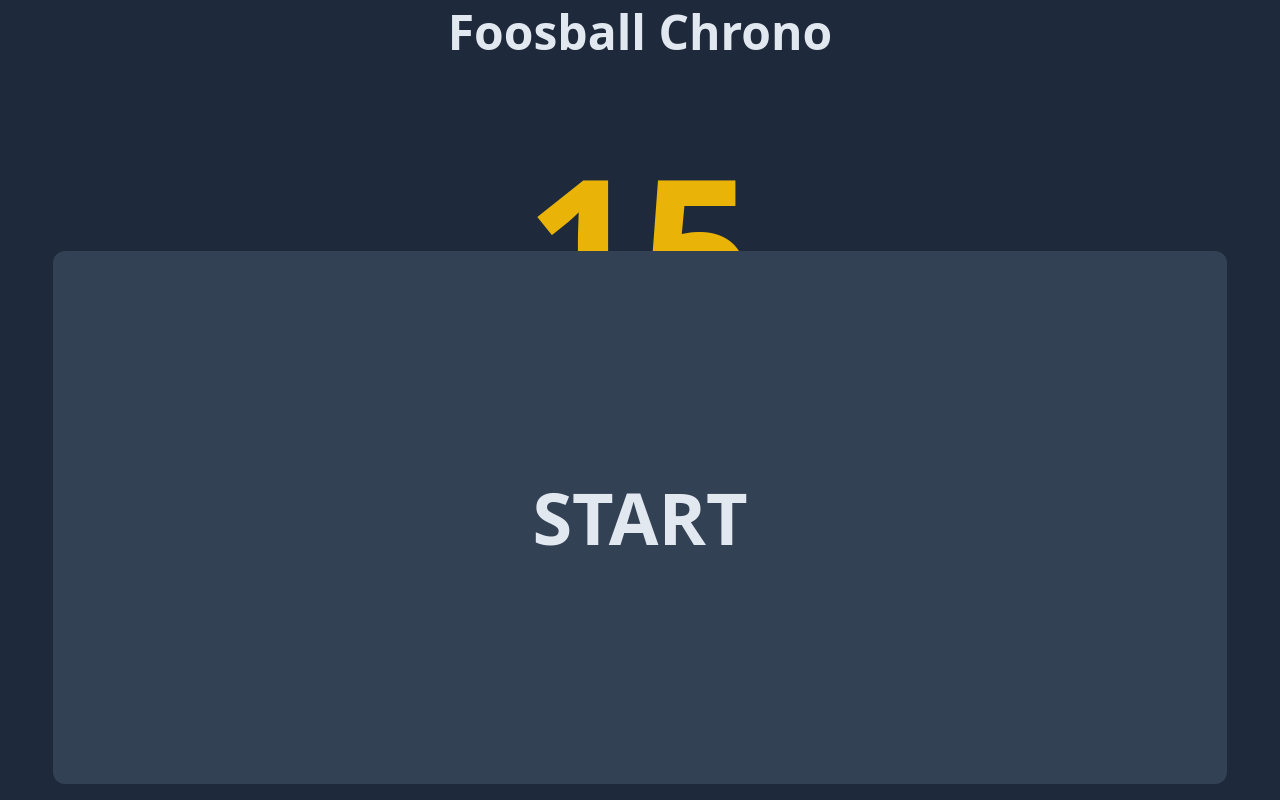
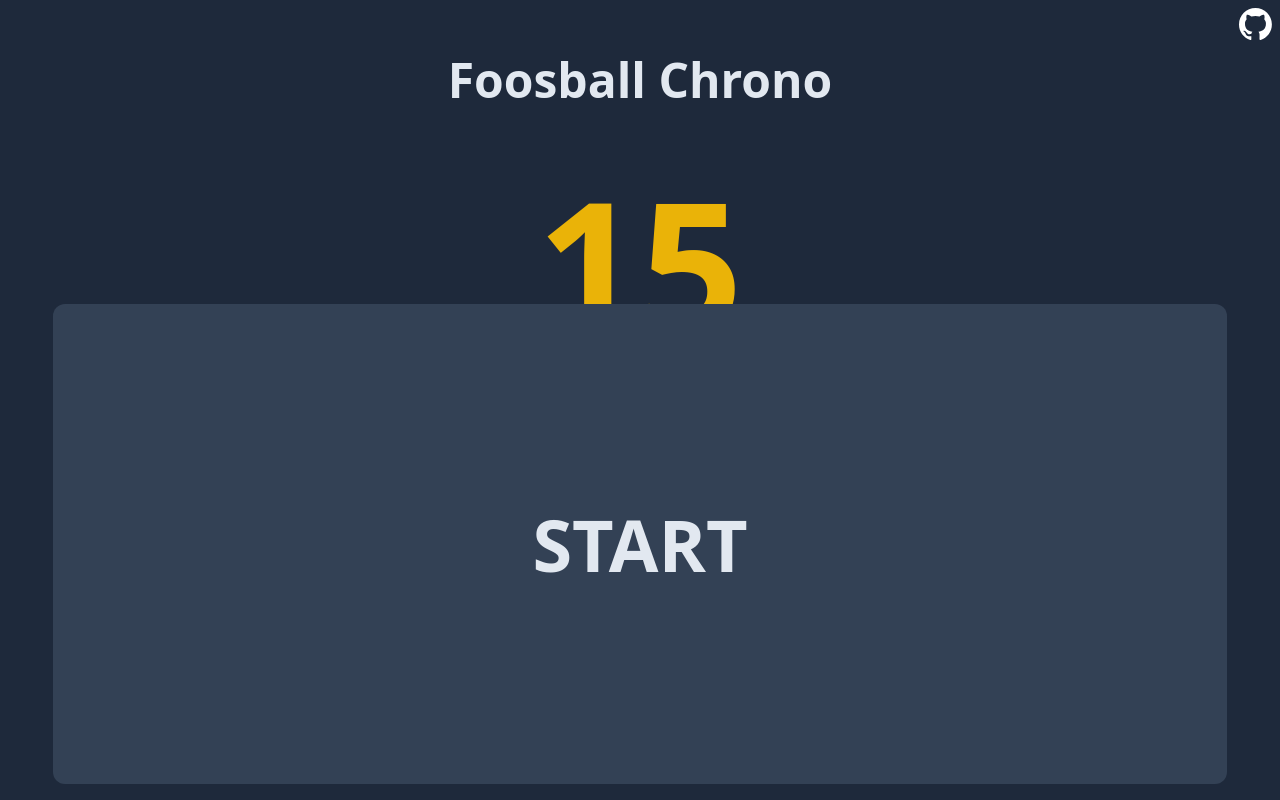
Before and after one commit to gI7DUmmY/foosball-chrono, a React (Vite) app: page / in a window 1280 px wide. Built offline with nearby package versions, Linux system fonts and the light colour scheme.

Commit message:
📱🍱

```diff
--- a/src/App.jsx
+++ b/src/App.jsx
@@ -1,4 +1,6 @@
 import { useState, useEffect } from 'react'
+
+import github from './assets/github-white.svg'
 
 function App() {
   const [count, setCount] = useState(15)
@@ -23,15 +25,26 @@ function App() {
 
   return (
     <div className='App'>
-      <div className='container min-w-full min-h-screen bg-slate-800 flex flex-col items-center gap-8 select-none'>
-        <h1 className='text-5xl text-center font-semibold text-slate-200 p-2'>
+      <div className='container min-w-full min-h-screen bg-slate-800 flex flex-col items-center gap-4 select-none'>
+        <a
+          href='https://github.com/gI7DUmmY/foosball-chrono'
+          rel='noreferrer'
+          target='_blank'
+        >
+          <img
+            src={github}
+            alt='logo github'
+            className='w-auto h-8 fixed top-2 right-2'
+          />
+        </a>
+        <h1 className='text-5xl text-center font-semibold text-slate-200 p-2 mt-8'>
           Foosball Chrono
         </h1>
-        <div className='font-extrabold text-[200px] subpixel-antialiased text-yellow-500'>
+        <div className='font-extrabold text-[150px] subpixel-antialiased text-yellow-500 md:text-[180px]'>
           {count}
         </div>
         <div
-          className='w-11/12 h-64 bg-slate-700 font-semibold cursor-pointer rounded-xl px-4 py-5 text-slate-200 fixed bottom-4 flex items-center md:h-4/6'
+          className='w-11/12 h-2/5 bg-slate-700 font-semibold cursor-pointer rounded-xl px-4 py-5 text-slate-200 fixed bottom-4 flex items-center md:h-3/5'
           onClick={() => start()}
         >
           <p className='w-full text-center text-7xl'>
```
Also changed, not shown: src/assets/github-white.svg (added).
